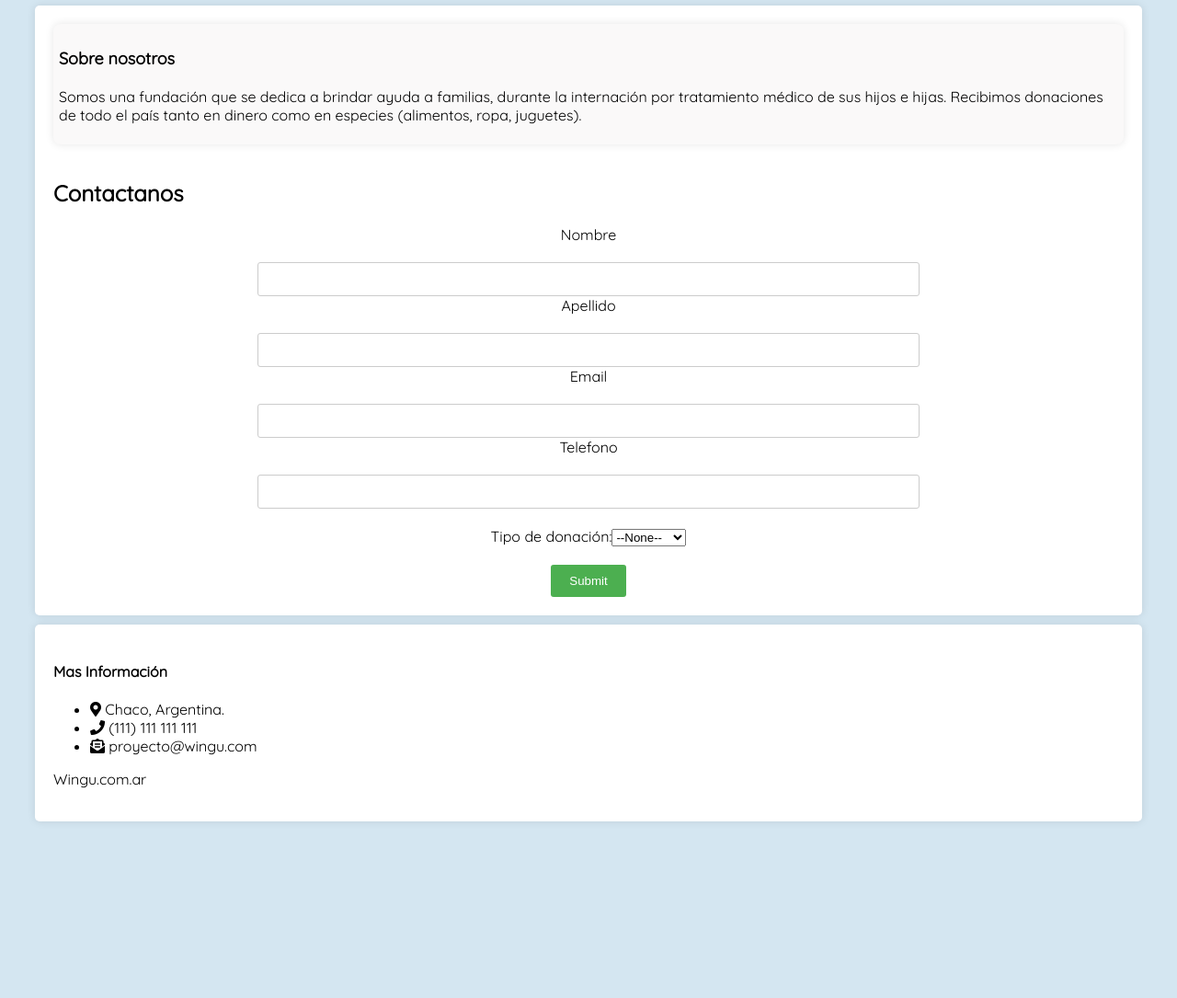
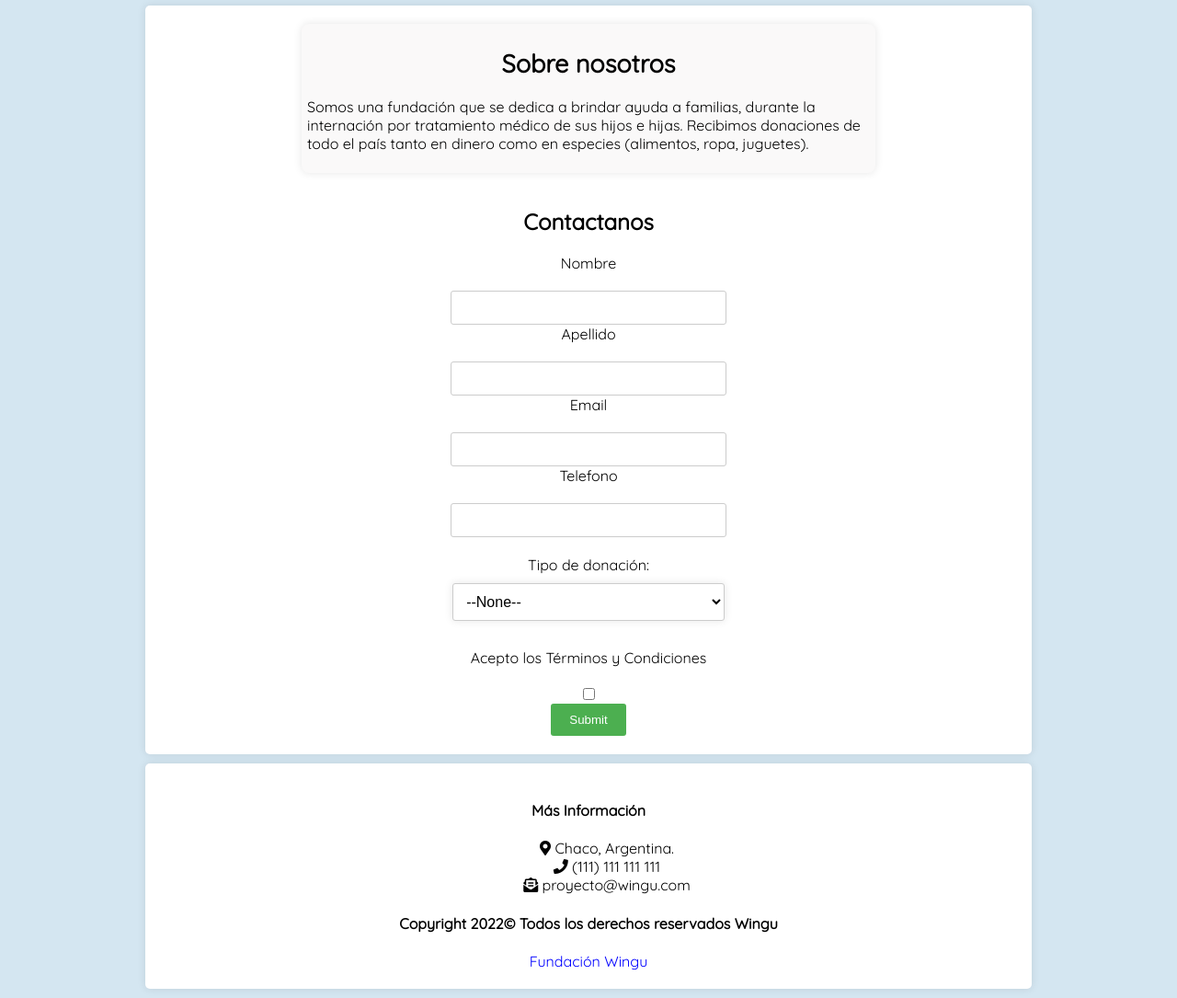
Before and after one commit to FlorSant12/Guayerd, a plain HTML site: page index.html in a window 1280 px wide. Shown: the part 77-1162 px from the top of the page at 92% size. Before the commit the page ends 980 px from the top, so only its background shows below. Drawn offline with nearby package versions, Linux system fonts and the light colour scheme.

Commit message:
Add files via upload

```diff
--- a/index.html
+++ b/index.html
@@ -5,99 +5,33 @@
     <meta name="viewport" content="width=device-width, initial-scale=1.0">
     <meta http-equiv="X-UA-Compatible" content="ie=edge">
     <META HTTP-EQUIV="Content-type" CONTENT="text/html; charset=UTF-8">
-    <title>Form</title>
+    <title>Formulario</title>
     <!-- GOOGLE FONTs -->
     <link href="https://fonts.googleapis.com/css?family=Quicksand" rel="stylesheet">
     <!-- FONT AWESOME -->
     <link rel="stylesheet" href="https://use.fontawesome.com/releases/v5.8.1/css/all.css" integrity="sha384-50oBUHEmvpQ+1lW4y57PTFmhCaXp0ML5d60M1M7uH2+nqUivzIebhndOJK28anvf" crossorigin="anonymous">
     <!-- ANIMATE CSS -->
-    <link rel="stylesheet" href="https://cdnjs.cloudflare.com/ajax/libs/animate.css/3.7.0/animate.min.css">
-    <style>
-        /* Add your custom CSS styles here */
-        body {
-            font-family: 'Quicksand', sans-serif;
-            background-color: #d4e6f1;
-        }
-        /*aqui se modifica el ancho del cuadro del formulario */
-        .contact-form {
-            background-color: #fff;
-            padding: 20px;
-            border-radius: 5px;
-            box-shadow: 0 0 10px rgba(0, 0, 0, 0.1);
-            margin-top: 10px;
-            margin-left: 30px;
-            margin-right: 30px;
-            margin-bottom: 10px;
+    <link rel="stylesheet" href="main.css">
+    <a href="link"> </a>
+    <script>
+        function validateForm() {
+            var termsCheckbox = document.getElementById("terms");
+
+            if (!termsCheckbox.checked) {
+                alert("Debe aceptar los términos y condiciones para continuar.");
+                return false;
             }
 
-        .contact-form h3 {
-            margin: 0 0 20px;
-            font-size: 24px;
+            return true;
         }
-
-        .contact-form label {
-            display: block;
-            margin-bottom: 20px;
-        }
-       /*aqui se modifica el ancho del recuadro del formulario */
-        .contact-form input[type="text"] {
-            width: 60%;
-            padding: 10px;
-            border: 1px solid #ccc;
-            border-radius: 3px;
-
-
-        }
-
-        .contact-form input[type="submit"] {
-            background-color: #4caf50;
-            color: #fff;
-            padding: 10px 20px;
-            border: none;
-            border-radius: 3px;
-            cursor: pointer;
-        }
-
-        .contact-info {
-            background-color: #faf9f9;
-            padding: 6px;
-            border-radius: 8px;
-            box-shadow: 0 0 10px rgba(0, 0, 0, 0.1);
-            margin-bottom: 18px;
-        }
-
-        .contact-info h4 {
-            margin: 0 0 20px;
-            font-size: 18px;
-        }
-
-        .contact-info ul {
-            margin: 0;
-            padding: 0;
-            list-style: none;
-        }
-
-        .contact-info ul li {
-            margin-bottom: 10px;
-        }
-
-        .contact-info ul li i {
-            margin-right: 15px;
-        }
-
-        .contact-info p {
-            margin-top: 20px;
-        }
-        .logo {
-            margin-left: 30px;
-        }
-    </style>
+    </script>
 </head>
 <body>
 
-    <div class="content">
-
-        <h1 class="logo"> Proyecto ONG <span></span></h1>
+    <div class ="content" >
+        <div class = "titulo">
+        <h1 class ="logo">  Proyecto ONG <span></span></h1>
+    </div>
         <div class="contact-wrapper animated bounceInUp">
         </div>
             <div class="contact-form">
@@ -109,11 +43,11 @@
                             </p>
                     </div>
                     <br>
-                <h3>Contactanos</h3>
+                <h3>Contactanos </h3>
                 <form action="https://webto.salesforce.com/servlet/servlet.WebToLead?encoding=UTF-8" method="POST">
 
                     <input type=hidden name="oid" value="00D8b0000031Mve">
-                    <input type=hidden name="retURL" value="http://"> <!-- aqui va el link de la pagina que mandaria en modo de agradecimiento -->
+                    <input type=hidden name="retURL" value="https://winguweb.org/"> <!-- aqui va el link de la pagina que mandaria en modo de agradecimiento -->
 
                     <!--  ----------------------------------------------------------------------  -->
                     <!--  NOTE: These fields are optional debugging elements. Please uncomment    -->
@@ -124,41 +58,41 @@
                     <center>
                         <label for="first_name">Nombre</label><input  id="first_name" maxlength="40" name="first_name" size="10" type="text" /><br>
                         <label for="last_name">Apellido</label><input  id="last_name" maxlength="80" name="last_name" size="20" type="text" /><br>
-
-                        <label for="email">Email</label><input  id="email" maxlength="80" name="email" size="20" type="text" /><br>
-
+                        <label for="email">Email</label><input  id="email" maxlength="80" name="email" size="20" type="text"  required="" /><br>
                         <label for="mobile">Telefono</label><input  id="mobile" maxlength="40" name="mobile" size="20" type="text" /><br>
                         <br>
-                        Tipo de donación:<select  id="00N8b00000H1Dld" name="00N8b00000H1Dld" title="Tipo de donación"><option value="">--None--</option><option value="Alimentos">Alimentos</option>
+                        Tipo de donación:
+                        <br> <select style="width: 32%;" class= "contact-form select" id="00N8b00000H1Dld" name="00N8b00000H1Dld" title="Tipo de donación"><option value="">--None--</option><option value="Alimentos">Alimentos</option>
                         <option value="Dinero">Dinero</option>
                         <option value="Juguetes">Juguetes</option>
                         <option value="Ropa">Ropa</option>
                         </select><br>
                         <br>
+                        <label for="terms">Acepto los Términos y Condiciones</label>
+                        <input type="checkbox" id="terms" name="terms" required><br>
                         <input type="submit" name="submit">
                     </center>
-
-
-
-
                     </form>
-
-
+            </div>
             </div>
 
             <div class="contact-form">
-
-                <h4>Mas Información</h4>
+                <center>
+                    <footer>
+                     <div>
+                    <h4>Más Información</h4>
                     <ul>
-                    <li><i class="fas fa-map-marker-alt"></i> Chaco, Argentina.</li>
-                    <li><i class="fas fa-phone"></i> (111) 111 111 111</li>
-                    <li><i class="fas fa-envelope-open-text"></i> proyecto@wingu.com</li>
+                        <i class="fas fa-map-marker-alt"></i> Chaco, Argentina.<br>
+                        <i class="fas fa-phone"></i> (111) 111 111 111 <br>
+                        <i class="fas fa-envelope-open-text"></i> proyecto@wingu.com <br>
                     </ul>
-                <p>Wingu.com.ar</p>
                 </div>
+                <div class="copy">
+                            <h4> Copyright 2022&#169; Todos los derechos reservados Wingu</h4>
+                            <div class="link" href="https://winguweb.org/"> Fundación Wingu
                         </div>
-
+                        </center>
                         </div>
-
+                    </footer>
 </body>
 </html>
--- /dev/null
+++ b/main.css
@@ -0,0 +1,101 @@
+.logo{
+    text-align: center;
+}
+       /* Codigo referente al estilo del cuerpo de la pagina*/
+        body {
+          font-family: 'Quicksand', sans-serif;
+          background-color: #d4e6f1;
+      }
+      /*Codigo referente al recuadro del formulario*/
+      .contact-form {
+          background-color: #fff;
+          padding: 20px;
+          border-radius: 5px;
+          box-shadow: 0 0 10px rgba(0, 0, 0, 0.1);
+          margin-top: 10px;
+          margin-left: 150px;
+          margin-right: 150px;
+          margin-bottom: 10px;
+      }
+      /*Codigo referente al titulo de contactanos*/
+      .contact-form h3 {
+          margin: 0 0 20px;
+          font-size: 24px;
+          text-align: center;
+      }
+      /*Codigo referente a los titulos del formulario*/
+      .contact-form label {
+          display: block;
+          margin-bottom: 20px;
+      }
+     /*Codigo referente al Picklist */
+      .contact-form select{
+          width: 33%;
+          padding: 10px;
+          border: 1px solid #ccc;
+          border-radius: 3px;
+          font-size: 16px;
+
+
+      }
+      /*Codigo referente a las cajas de texto del formluario */
+      .contact-form input[type="text"] {
+          width: 30%;
+          padding: 10px;
+          border: 1px solid #ccc;
+          border-radius: 3px;
+
+
+      }
+      /*Codigo referente al botón*/
+      .contact-form input[type="submit"] {
+          background-color: #4caf50;
+          color: #fff;
+          padding: 10px 20px;  /*alinear*/
+          border: none;
+          border-radius: 3px;
+          cursor: pointer;
+      }
+     /*Codigo referente al botón*/
+      .contact-info {
+          background-color: #faf9f9;
+          padding: 6px;
+          border-radius: 8px;
+          box-shadow: 0 0 10px rgba(0, 0, 0, 0.1);
+          margin-bottom: 18px;
+          justify-content: center;
+          margin-left: 150px;
+          margin-right: 150px;
+      }
+     /*Codigo referente texto de mas información*/
+      .contact-info h4 {
+          margin: 0 0 20px;
+          font-size: 27px;
+          display: flex;
+          justify-content: space-around;
+      }
+    /*Codigo referente al botón*/
+      .contact-info ul {
+          margin: 0;
+          padding: 0;
+          list-style: none;
+      }
+/*Codigo referente a los margenes*/
+      .contact-info ul li {
+          margin-bottom: 10px;
+      }
+
+      .contact-info ul li i {
+          margin-right: 15px;
+      }
+
+      .contact-info p {
+          margin-top: 20px;
+      }
+      .logo {
+          margin-left: 30px;
+      }
+      .link{
+        text-decoration: none;
+        color: blue;
+      }
```
Lines whose indentation alone changed are shown as unchanged.
